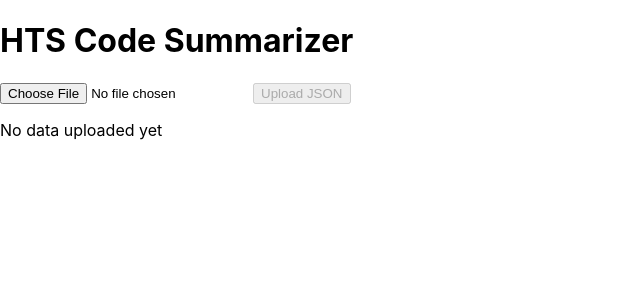
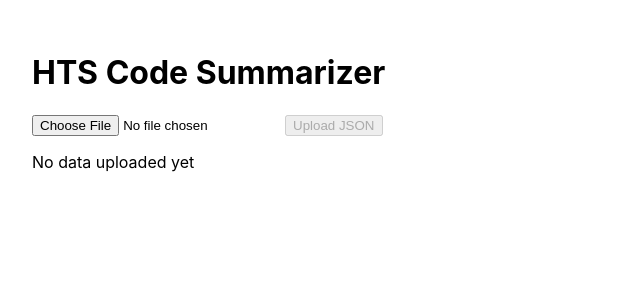
Before and after one commit to luxeave/hts-summarizer, a React (Create React App) app: page / in a window 1280 px wide. Shown: the top 300 px of the page, without its empty margins (0-640 px from the left). Built offline with nearby package versions, Linux system fonts and the light colour scheme.

Commit message:
added padding for readability

```diff
--- a/src/App.css
+++ b/src/App.css
@@ -1,5 +1,6 @@
 .App {
   text-align: center;
+  padding: 2rem;
 }
 
 .App-logo {
--- a/src/App.tsx
+++ b/src/App.tsx
@@ -12,7 +12,7 @@ function App() {
   };
 
   return (
-    <div>
+    <div style={{ padding: '2rem' }} className="App">
       <h1>HTS Code Summarizer</h1>
       <FileUpload onJsonParsed={handleJsonParsed} />
 
```
